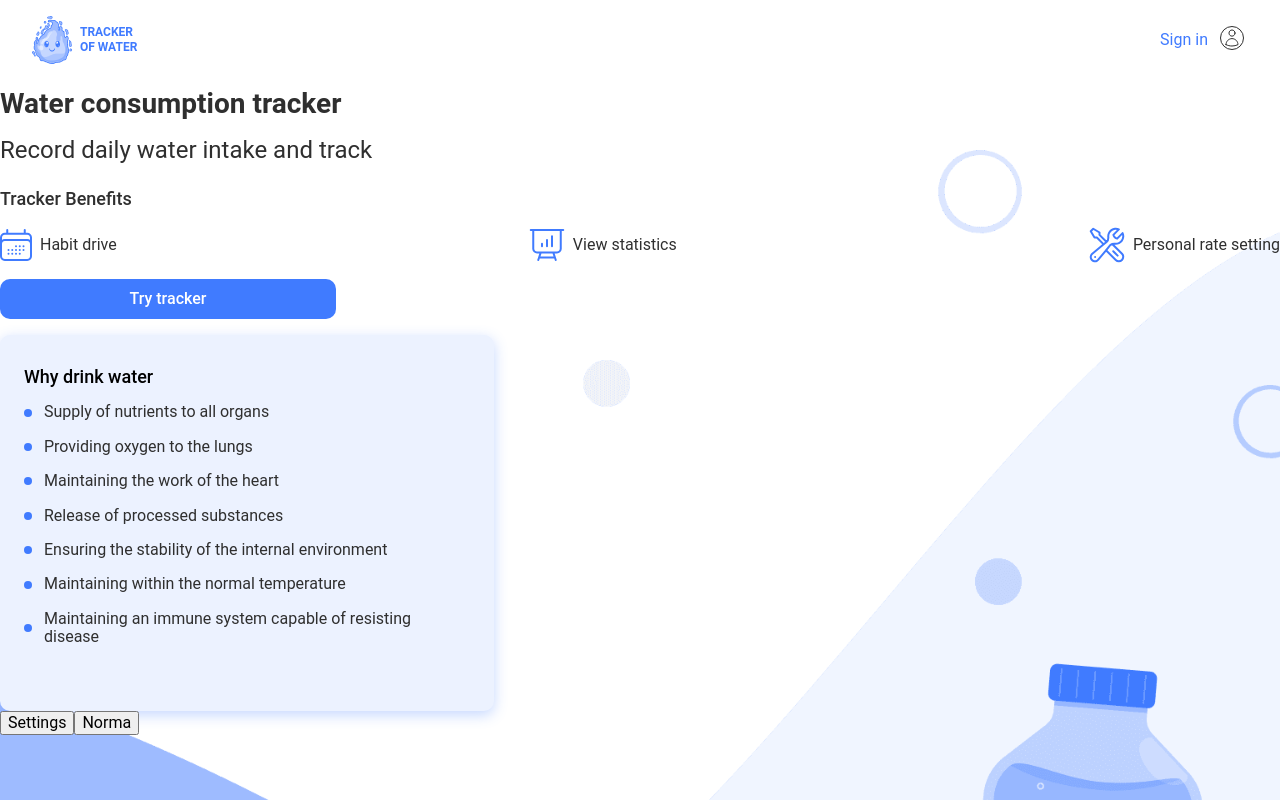
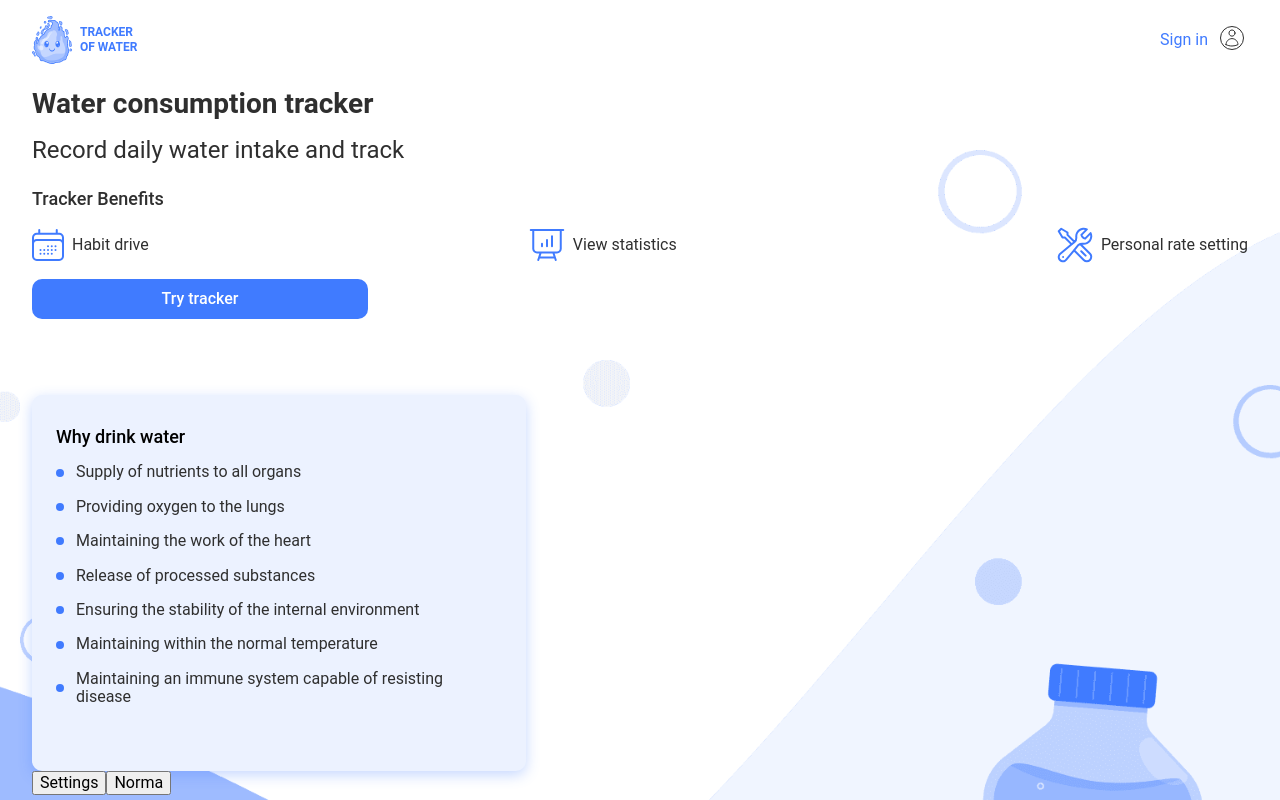
Before and after one commit to AnastasiiaKrtsk/waterbot-app, a React (Vite) app: page / in a window 1280 px wide. Built offline with nearby package versions, Linux system fonts and the light colour scheme.

Commit message:
container-fix

```diff
--- a/src/components/WhyDrinkWater/WhyDrinkWater.styled.js
+++ b/src/components/WhyDrinkWater/WhyDrinkWater.styled.js
@@ -10,10 +10,12 @@ export const WhyWrapper = styled.div`
   background: var(--light-blue-1);
   box-shadow: 0px 4px 14px 0px rgba(64, 123, 255, 0.3);
   @media only screen and (min-width: 767px) {
+    margin-top: 60px;
     width: 494px;
     padding: 32px 24px;
   }
   @media only screen and (min-width: 1440px) {
+    margin-top: 0;
     padding: 16px 24px;
   }
 `;
--- a/src/index.css
+++ b/src/index.css
@@ -30,22 +30,6 @@ html {
 body {
   margin: 0;
   font-family: "Roboto", sans-serif;
-  background-position: center top;
-  background-repeat: no-repeat;
-  background-size: cover;
-  background-image: url("./images/mobile/Mobile-Background-Main-Page@2x.png");
-}
-
-@media screen and (min-width: 768px) {
-  body {
-    background-image: url("./images/tablet/Tablet-Background-Main-Page@2x.png");
-  }
-}
-
-@media screen and (min-width: 1440px) {
-  body {
-    background-image: url("./images/desktop/Desk-Background-Main-Page@2x.png");
-  }
 }
 
 img {
--- a/src/pages/WelcomePage/WelcomePage.jsx
+++ b/src/pages/WelcomePage/WelcomePage.jsx
@@ -1,7 +1,13 @@
 import { useState } from "react";
 import ConsumTracker from "../../components/ConsumTracker/ConsumTracker";
 import WhyDrinkWater from "../../components/WhyDrinkWater/WhyDrinkWater";
-import { Descr, Div, H1 } from "./WelcomePage.styled";
+import {
+  Descr,
+  Div,
+  H1,
+  WelcomeBg,
+  WelcomePageWrapper,
+} from "./WelcomePage.styled";
 import UserSettings from "../../components/Modals/UserSettings/UserSettings";
 import DailyNorma from "../../components/Modals/DailyNorma/DailyNorma";
 import DropDown from "../../components/Modals/DropDown/DropDown";
@@ -26,6 +32,8 @@ const WelcomePage = () => {
   };
   return (
     <>
+      <WelcomeBg> </WelcomeBg>
+      <WelcomePageWrapper>
         <Div>
           <div>
             <H1>Water consumption tracker</H1>
@@ -42,12 +50,16 @@ const WelcomePage = () => {
         <button type="button" onClick={handleOpenDailyNorma}>
           Norma
         </button>
-      <UserSettings handleClose={handleCloseModal} isModalOpen={isModalOpen} />
+        <UserSettings
+          handleClose={handleCloseModal}
+          isModalOpen={isModalOpen}
+        />
         <DailyNorma
           handleClose={handleCloseDailyNorma}
           isModalOpen={isDailyNormaOpen}
         />
         <DropDown />
+      </WelcomePageWrapper>
     </>
   );
 };
--- a/src/pages/WelcomePage/WelcomePage.styled.js
+++ b/src/pages/WelcomePage/WelcomePage.styled.js
@@ -1,4 +1,56 @@
 import styled from "styled-components";
+import WelcomeBgMobile from "../../images/mobile/Mobile-Background-Main-Page@2x.png";
+import WelcomeBgTablet from "../../images/tablet/Tablet-Background-Main-Page@2x.png";
+import WelcomeBgDesktop from "../../images/desktop/Desk-Background-Main-Page@2x.png";
+
+export const WelcomePageWrapper = styled.div`
+  padding-left: 24px;
+  padding-right: 24px;
+  @media screen and (min-width: 768px) {
+    padding-left: 32px;
+    padding-right: 32px;
+  }
+`;
+
+export const WelcomeBg = styled.div`
+  position: absolute;
+  z-index: -999;
+  top: 0;
+  left: 0;
+  width: 100vw;
+  height: 100vh;
+
+  /* margin-left: auto;
+  margin-right: auto; */
+  /* display: flex; */
+  /* justify-content: center; */
+  /* margin-top: 52px; */
+  background-size: cover;
+  background-repeat: no-repeat;
+  background-image: url(${WelcomeBgMobile});
+
+  @media screen and (min-width: 768px) {
+    /* height: 100vh; */
+    /* margin-top: 0; */
+    margin-bottom: 64px;
+    background-repeat: no-repeat;
+
+    background-image: url(${WelcomeBgTablet});
+  }
+
+  @media screen and (min-width: 1440px) {
+    /* width: auto;
+    height: 582px;
+    margin-left: 18px;
+    margin-right: 18px; */
+    background-size: contain;
+
+    background-repeat: no-repeat;
+
+    background-image: url(${WelcomeBgDesktop});
+  }
+`;
+
 export const H1 = styled.h1`
   font-size: 28px;
   font-weight: var(--bold);
```
Also changed, not shown: src/components/Layout/UserModal/UserModal.jsx (+0 -22 lines). Lines whose indentation alone changed are shown as unchanged.
